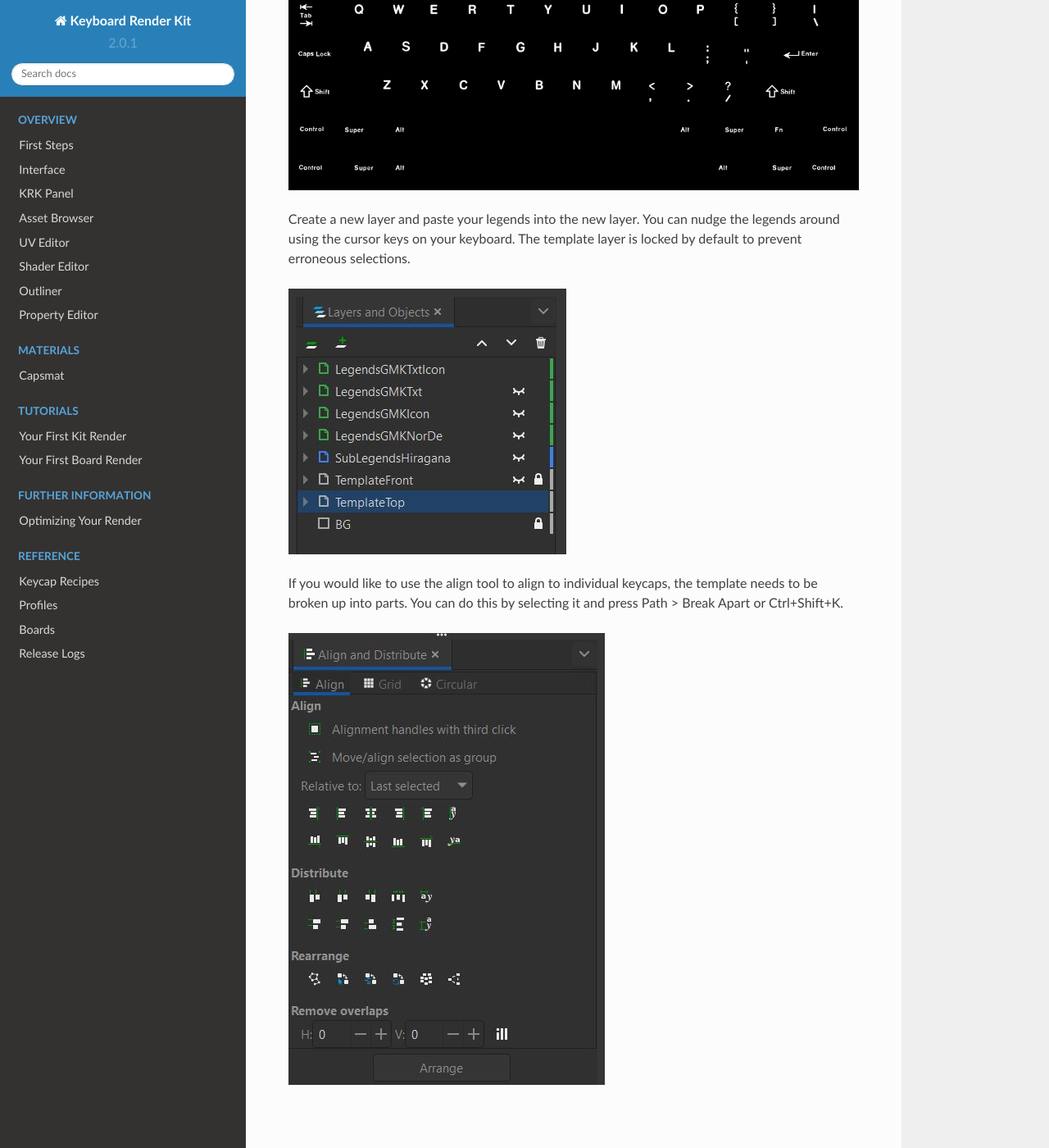
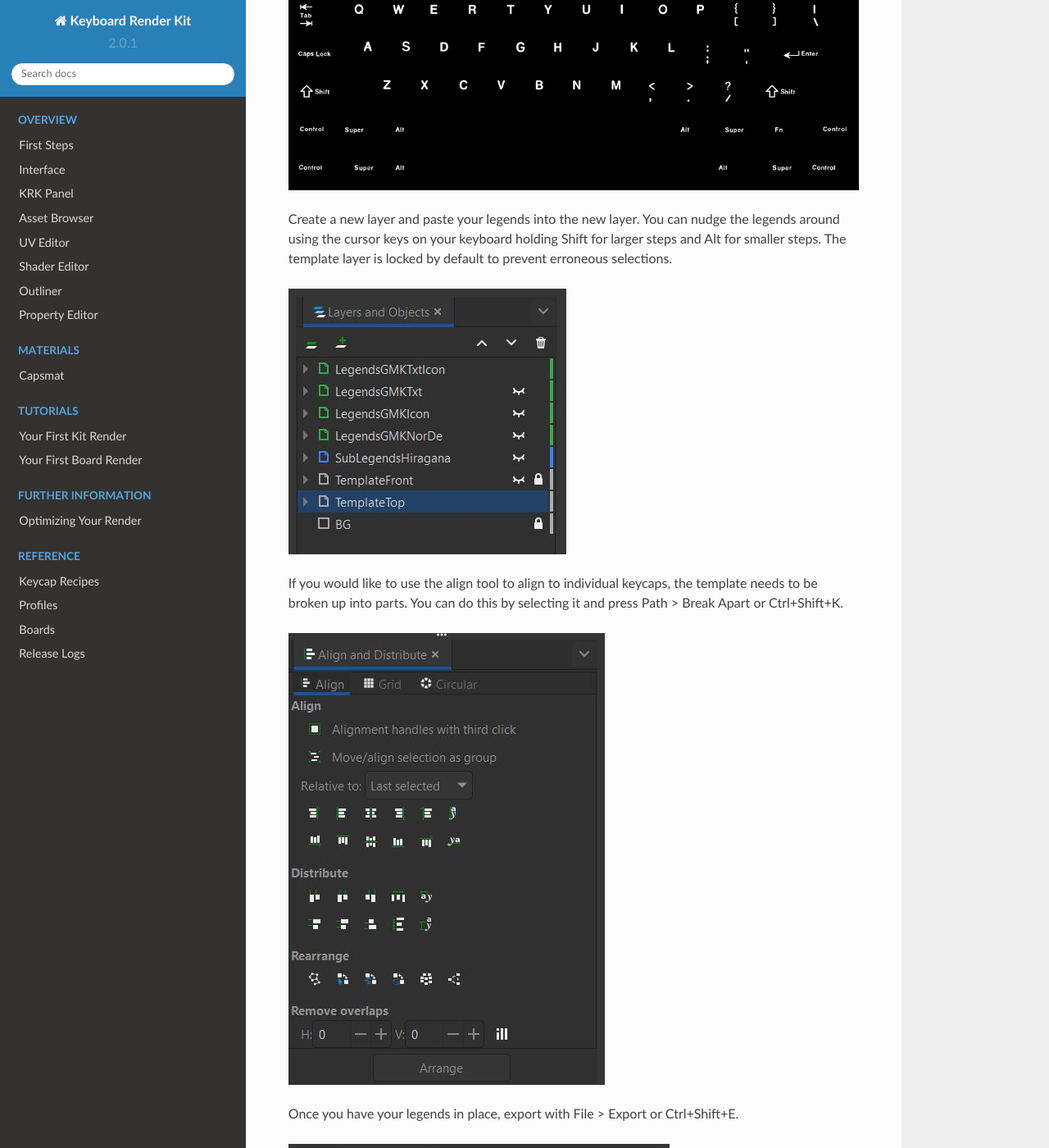
Before and after one commit to imperfectlink/KeyboardRenderKit, a Sphinx documentation site: the page built from docs/source/legends.rst, in a window 1280 px wide and 1400 px high, scrolled down 1436 px. Shown: the whole window at 82% size. Built offline with Sphinx 7.4.7 and the Read the Docs theme 2.0.0, drawn with Linux system fonts in a browser that asks for light colours.

Commit message:
Update legends.rst

```diff
--- a/docs/source/legends.rst
+++ b/docs/source/legends.rst
@@ -18,7 +18,7 @@ The template is turned on to help you align your legends and novelties in relati
 
 .. image:: img/LegendsDemo.jpg
 
-Create a new layer and paste your legends into the new layer. You can nudge the legends around using the cursor keys on your keyboard. The template layer is locked by default to prevent erroneous selections.
+Create a new layer and paste your legends into the new layer. You can nudge the legends around using the cursor keys on your keyboard holding Shift for larger steps and Alt for smaller steps. The template layer is locked by default to prevent erroneous selections.
 
 .. image:: img/InkscapeLayers.jpg
 
@@ -26,6 +26,9 @@ If you would like to use the align tool to align to individual keycaps, the temp
 
 .. image:: img/InkscapeAlign.jpg
 
+Once you have your legends in place, export with File > Export or Ctrl+Shift+E.
+
+.. image:: img/InkscapeExport.jpg
 
 |
 
```
